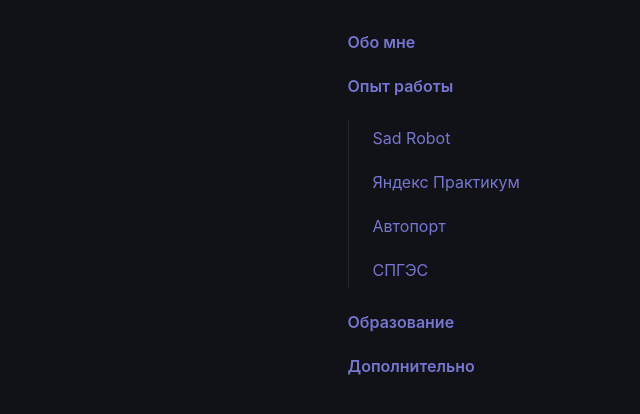
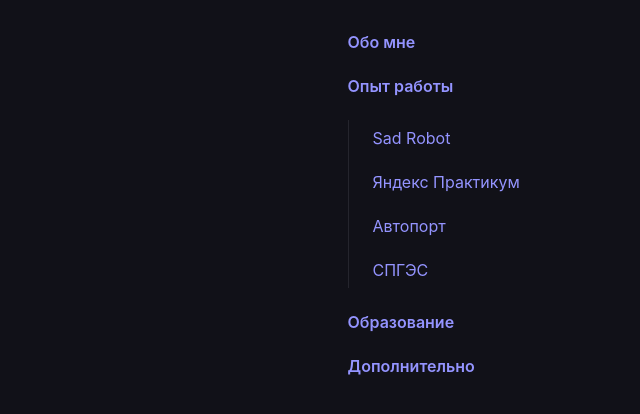
Before and after one commit to aleksandrshovtyuk/sadrobot, a Django app: template backend/cv/templates/base.html in a window 1280 px wide. Shown: the top 414 px of the page, without its empty margins (640-1280 px from the left). Run offline with Django 4.2, Linux system fonts and the light colour scheme; the template is opened without the code that fills it, so the values that code supplies are empty.

Commit message:
fixed contrast ratio

```diff
--- a/backend/cv/static/cv/maxxtor/cv.css
+++ b/backend/cv/static/cv/maxxtor/cv.css
@@ -12,8 +12,8 @@
       --selection: #2b2b3c;
       --text: #d2dae4;
       --text-subdued: #818d9c;
-      --interactive: #7676d0;
-      --interactive-hovered: #9595db;
+      --interactive: #9494ff;
+      --interactive-hovered: #b1b1ff;
       --divider: #25252d;
 
       --font-family-sans: -apple-system, BlinkMacSystemFont, 'San Francisco', 'Segoe UI', 'Helvetica Neue', sans-serif;
```
